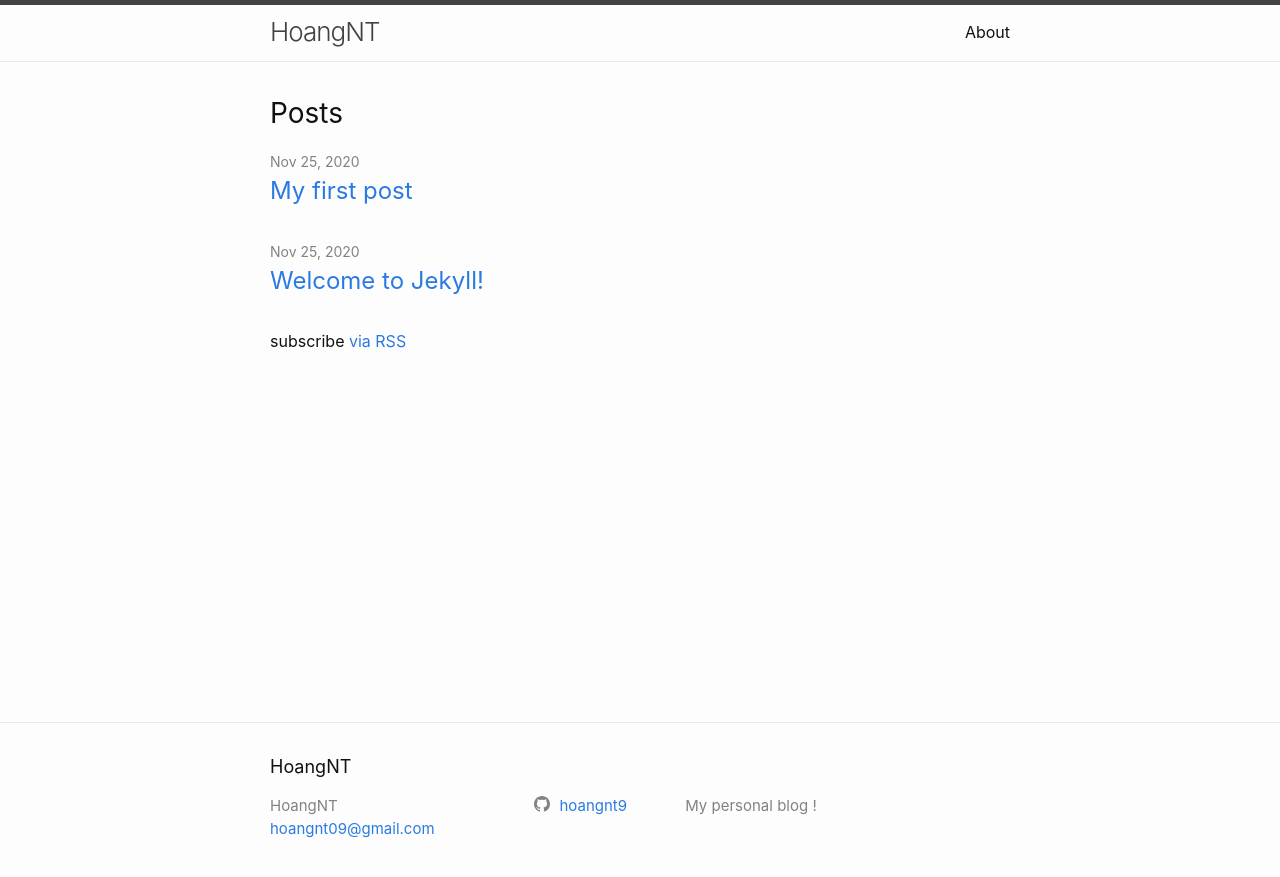
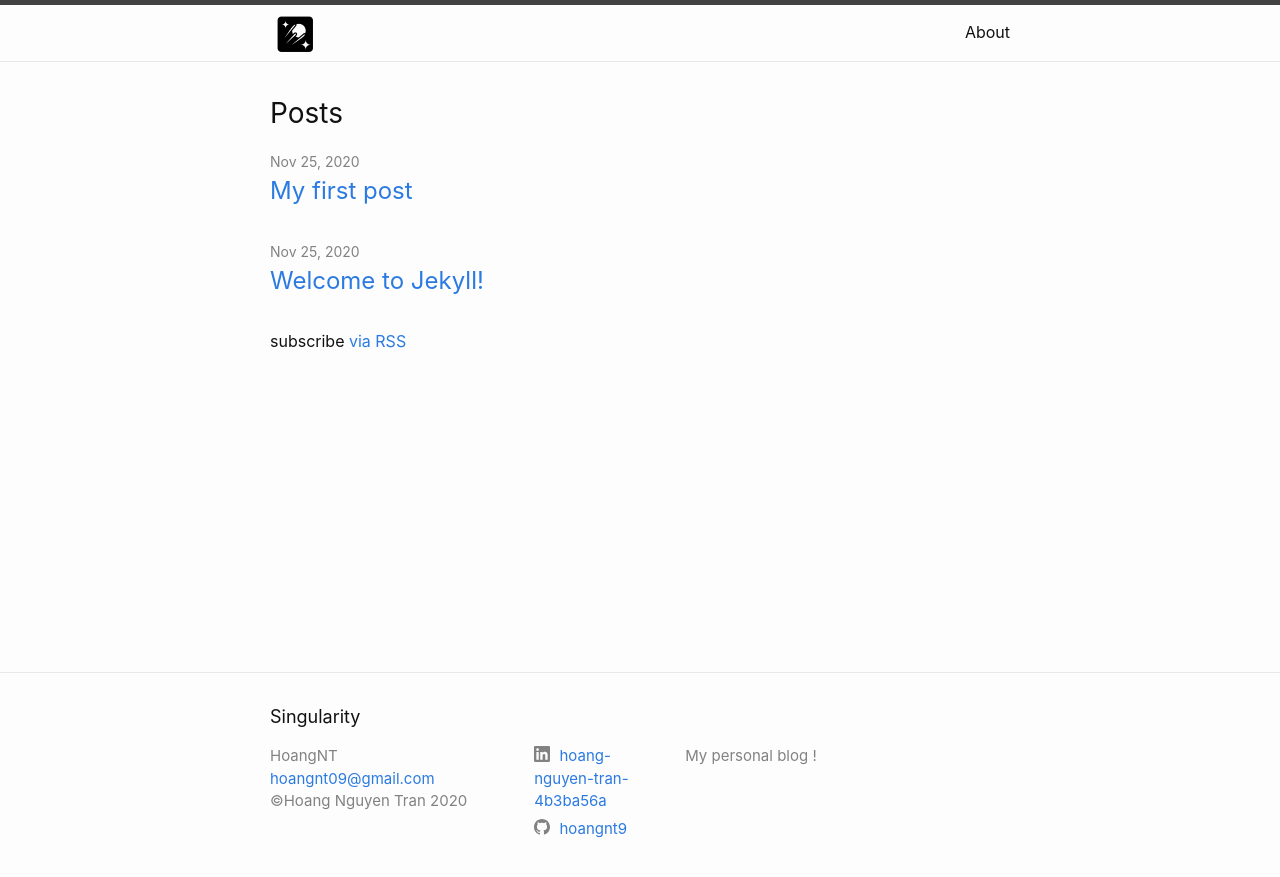
Before and after one commit to hoangnt9/hoangnt_blog, a Jekyll site: the page built from index.markdown, in a window 1280 px wide. Shown: the top 877 px of the page. Built offline with Jekyll 4.4.1, drawn with Linux system fonts in a browser that asks for light colours.

Commit message:
complete branding

```diff
--- a/_config.yml
+++ b/_config.yml
@@ -18,7 +18,7 @@
 # You can create any custom variable you would like, and they will be accessible
 # in the templates via {{ site.myvariable }}.
 
-title: HoangNT
+title: Singularity
 email: hoangnt09@gmail.com
 description: >- # this means to ignore newlines until "baseurl:"
   My personal blog !
@@ -27,6 +27,17 @@ url: "https://hoangnt9.github.io" # the base hostname & protocol for your site,
 #twitter_username: jekyllrb
 github_username:  hoangnt9
 
+#default author for posts
+author: HoangNT
+linkedin_username: hoang-nguyen-tran-4b3ba56a
+
+
+#add copyright
+#custom field not in jekyll
+copyright: "Hoang Nguyen Tran"
+
+#new logo
+title-logo: /images/LogoSmall.png
 # Build settings
 #remove theme
 #theme: minima
--- a/_includes/footer.html
+++ b/_includes/footer.html
@@ -18,6 +18,9 @@
             {%- if site.email -%}
             <li><a class="u-email" href="mailto:{{ site.email }}">{{ site.email }}</a></li>
             {%- endif -%}
+            {%- if site.copyright -%}
+            <li>&copy;{{ site.copyright }} {{'now' | date: "%Y" }}</li>
+            {%- endif -%}
         </ul>
       </div>
 
--- a/_includes/header.html
+++ b/_includes/header.html
@@ -3,7 +3,19 @@
   <div class="wrapper">
     {%- assign default_paths = site.pages | map: "path" -%}
     {%- assign page_paths = site.header_pages | default: default_paths -%}
+  <!--
+    original title
     <a class="site-title" rel="author" href="{{ "/" | relative_url }}">{{ site.title | escape }}</a>
+  -->
+    <a class="site-title" rel="author" href="{{ "/" | relative_url }}">
+      {%- if site.title-logo -%}
+        <img src="{{ site.title-logo | relative_url }}" alt="{{ site.title | escape }}" ></img>
+        {%- else -%}
+          {{ site.title | escape }}
+      {%- endif -%}
+    </a>
+<!---end of logo title-->
+
 
     {%- if page_paths -%}
       <nav class="site-nav">
--- a/_includes/social.html
+++ b/_includes/social.html
@@ -1,10 +1,10 @@
 <ul class="social-media-list">
+  {%- if site.linkedin_username -%}<li><a href="https://www.linkedin.com/in/{{ site.linkedin_username| cgi_escape | escape }}"><svg class="svg-icon"><use xlink:href="{{ '/assets/minima-social-icons.svg#linkedin' | relative_url }}"></use></svg> <span class="username">{{ site.linkedin_username| escape }}</span></a></li>{%- endif -%}
   {%- if site.dribbble_username -%}<li><a href="https://dribbble.com/{{ site.dribbble_username| cgi_escape | escape }}"><svg class="svg-icon"><use xlink:href="{{ '/assets/minima-social-icons.svg#dribbble' | relative_url }}"></use></svg> <span class="username">{{ site.dribbble_username| escape }}</span></a></li>{%- endif -%}
   {%- if site.facebook_username -%}<li><a href="https://www.facebook.com/{{ site.facebook_username| cgi_escape | escape }}"><svg class="svg-icon"><use xlink:href="{{ '/assets/minima-social-icons.svg#facebook' | relative_url }}"></use></svg> <span class="username">{{ site.facebook_username| escape }}</span></a></li>{%- endif -%}
   {%- if site.flickr_username -%}<li><a href="https://www.flickr.com/photos/{{ site.flickr_username| cgi_escape | escape }}"><svg class="svg-icon"><use xlink:href="{{ '/assets/minima-social-icons.svg#flickr' | relative_url }}"></use></svg> <span class="username">{{ site.flickr_username| escape }}</span></a></li>{%- endif -%}
   {%- if site.github_username -%}<li><a href="https://github.com/{{ site.github_username| cgi_escape | escape }}"><svg class="svg-icon"><use xlink:href="{{ '/assets/minima-social-icons.svg#github' | relative_url }}"></use></svg> <span class="username">{{ site.github_username| escape }}</span></a></li>{%- endif -%}
   {%- if site.instagram_username -%}<li><a href="https://instagram.com/{{ site.instagram_username| cgi_escape | escape }}"><svg class="svg-icon"><use xlink:href="{{ '/assets/minima-social-icons.svg#instagram' | relative_url }}"></use></svg> <span class="username">{{ site.instagram_username| escape }}</span></a></li>{%- endif -%}
-  {%- if site.linkedin_username -%}<li><a href="https://www.linkedin.com/in/{{ site.linkedin_username| cgi_escape | escape }}"><svg class="svg-icon"><use xlink:href="{{ '/assets/minima-social-icons.svg#linkedin' | relative_url }}"></use></svg> <span class="username">{{ site.linkedin_username| escape }}</span></a></li>{%- endif -%}
   {%- if site.pinterest_username -%}<li><a href="https://www.pinterest.com/{{ site.pinterest_username| cgi_escape | escape }}"><svg class="svg-icon"><use xlink:href="{{ '/assets/minima-social-icons.svg#pinterest' | relative_url }}"></use></svg> <span class="username">{{ site.pinterest_username| escape }}</span></a></li>{%- endif -%}
   {%- for mst in site.mastodon -%}{%- if mst.username and mst.instance -%}<li><a href="https://{{ mst.instance| cgi_escape | escape}}/@{{mst.username}}"><svg class="svg-icon"><use xlink:href="{{ '/assets/minima-social-icons.svg#mastodon' | relative_url }}"></use></svg> <span class="username">{{ mst.username|escape }}</span></a></li>{%- endif -%}{%- endfor -%}
   {%- if site.twitter_username -%}<li><a href="https://www.twitter.com/{{ site.twitter_username| cgi_escape | escape }}"><svg class="svg-icon"><use xlink:href="{{ '/assets/minima-social-icons.svg#twitter' | relative_url }}"></use></svg> <span class="username">{{ site.twitter_username| escape }}</span></a></li>{%- endif -%}
```
Also changed, not shown: images/LogoSmall.png (added).
